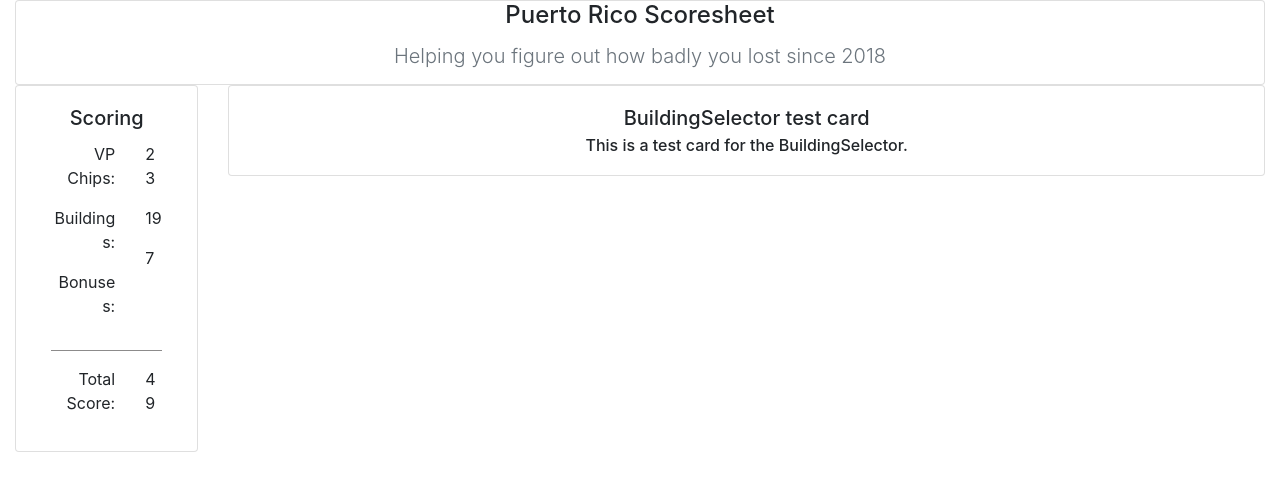
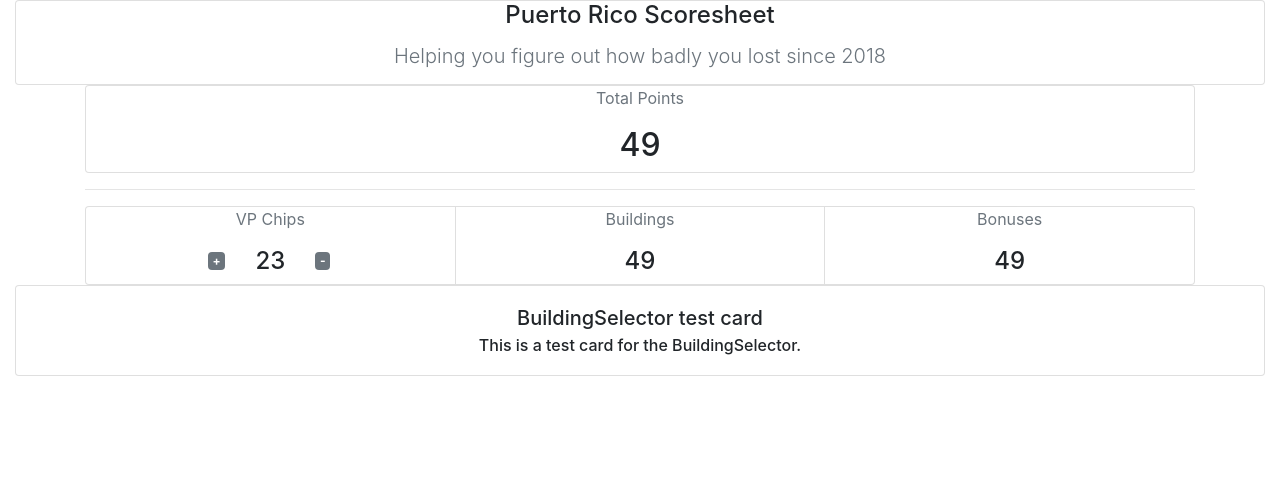
Before and after one commit to ROldford/puerto-rico-scoresheet, a React (Create React App) app: page / in a window 1280 px wide. Shown: the top 488 px of the page. Built offline with nearby package versions, Linux system fonts and the light colour scheme.

Commit message:
Renamed Sidebar to Scoring, edited to give better layout and styling

```diff
--- a/src/App.js
+++ b/src/App.js
@@ -2,7 +2,7 @@
 import {Container, Row, Col} from 'reactstrap';
 import Header from './components/Header';
 import BuildingSelector from './components/BuildingSelector';
-import Sidebar from './components/Sidebar';
+import Scoring from './components/Scoring';
 // import ScoringInput from './components/ScoringInput';
 
 
@@ -17,14 +17,10 @@
             </Col>
           </Row>
           <Row>
-            {
-              // Sidebar with scorebox and place to enter VP chip count
-            }
-            <Col sm="2"><Sidebar/></Col>
-            {
-              // Building Selection Area
-            }
-            <Col sm="10"><BuildingSelector /></Col>
+            <Col><Scoring /></Col>
+          </Row>
+          <Row>
+            <Col><BuildingSelector /></Col>
           </Row>
         </Container>
       </div>
--- /dev/null
+++ b/src/components/Scoring.js
@@ -0,0 +1,63 @@
+import React from 'react';
+import {
+  Badge,
+  Card,
+  CardGroup,
+  CardTitle,
+  CardText,
+  Col,
+  Container,
+  Input,
+  InputGroup,
+  Row
+} from 'reactstrap';
+
+const Scoring = () => (
+  <Container>
+    <Row>
+      <Col>
+        <Card className="text-center">
+          <CardText>
+            <p className="text-muted">Total Points</p>
+            <h2>49</h2>
+          </CardText>
+        </Card>
+      </Col>
+    </Row>
+    <Row>
+      <Col>
+        <hr />
+      </Col>
+    </Row>
+    <Row>
+      <Col>
+        <CardGroup>
+          <Card className="text-center">
+            <CardText>
+              <p className="text-muted">VP Chips</p>
+              <Row>
+                <Col className="text-right"><Badge href="#">+</Badge></Col>
+                <Col xs="auto"><h4>23</h4></Col>
+                <Col className="text-left"><Badge href="#">-</Badge></Col>
+              </Row>
+            </CardText>
+          </Card>
+          <Card className="text-center">
+            <CardText>
+              <p className="text-muted">Buildings</p>
+              <h4>49</h4>
+            </CardText>
+          </Card>
+          <Card className="text-center">
+            <CardText>
+              <p className="text-muted">Bonuses</p>
+              <h4>49</h4>
+            </CardText>
+          </Card>
+        </CardGroup>
+      </Col>
+    </Row>
+  </Container>
+);
+
+export default Scoring;
--- a/src/components/Sidebar.js
+++ /dev/null
@@ -1,49 +0,0 @@
-import React from 'react';
-import {
-  Card,
-  CardText,
-  CardTitle,
-  Container,
-  Row,
-  Col
-} from 'reactstrap';
-
-const Sidebar = () => (
-  <Card body className="text-center">
-    <CardTitle>
-      Scoring
-    </CardTitle>
-    <CardText>
-      <Container>
-        <Row>
-          <Col xs="8">
-            <p className="text-right">VP Chips:</p>
-            <p className="text-right">Buildings:</p>
-            <p className="text-right">Bonuses:</p>
-          </Col>
-          <Col xs="4">
-            <p className="text-left">23</p>
-            <p className="text-left">19</p>
-            <p className="text-left">7</p>
-          </Col>
-        </Row>
-        <Row>
-          <Col>
-            <hr className="style1" />
-          </Col>
-        </Row>
-        <Row className="justify-content-center">
-          <Col xs="8">
-            <p className="text-right">Total Score:</p>
-          </Col>
-          <Col xs="4">
-            <p className="text-left">49</p>
-          </Col>
-        </Row>
-      </Container>
-    </CardText>
-  </Card>
-
-);
-
-export default Sidebar;
```
